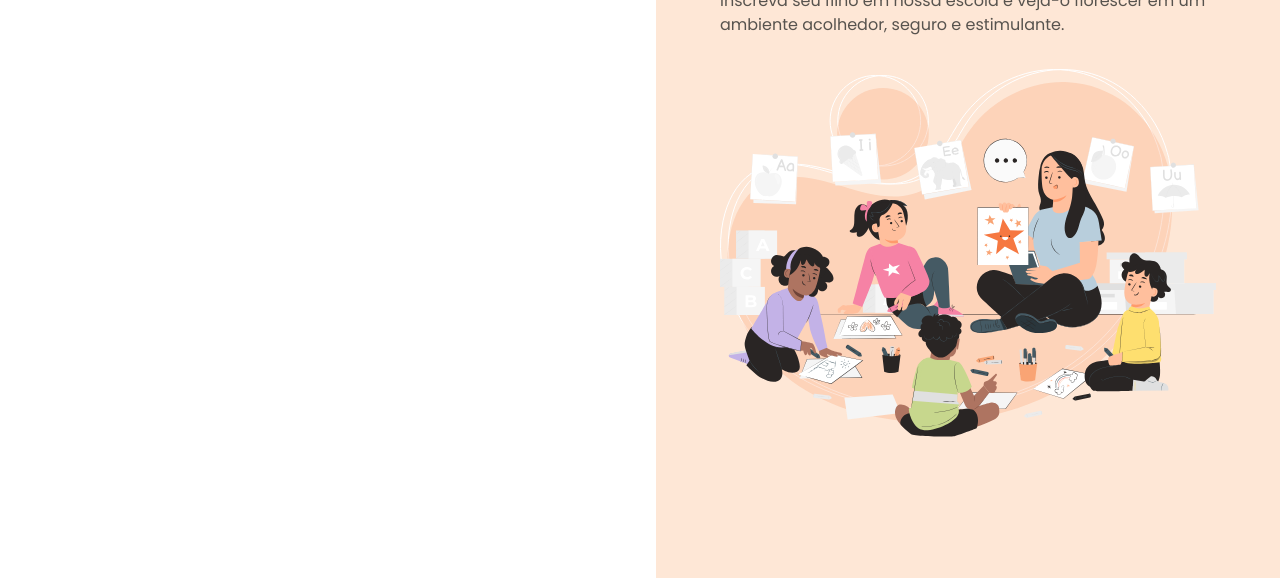
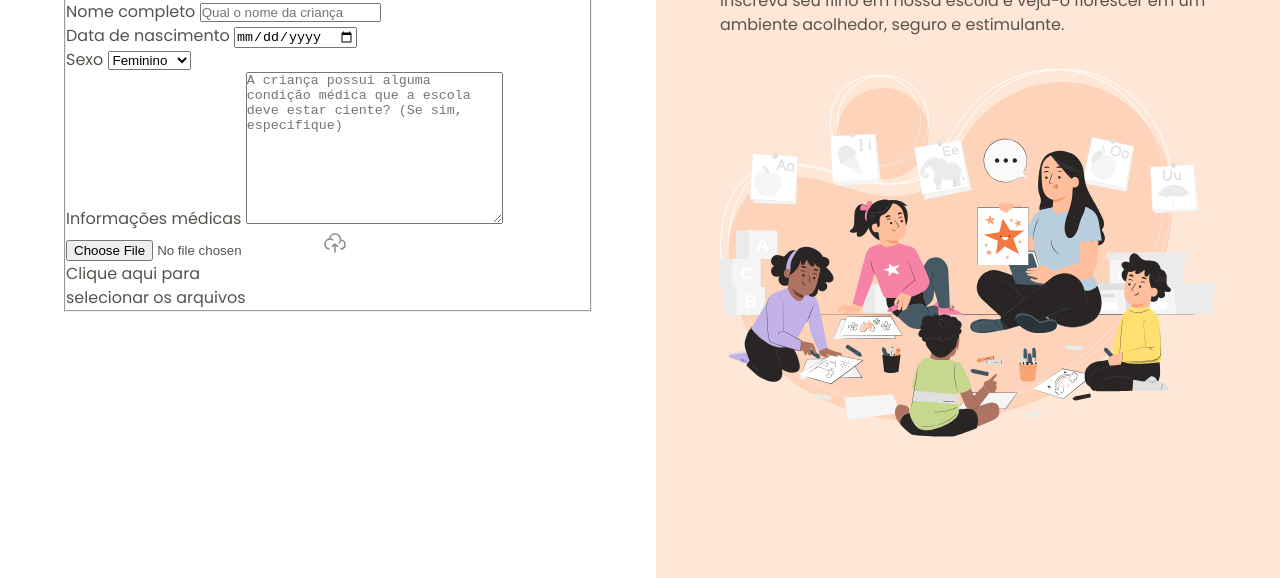
Before and after one commit to KevinDNunes/Formul-rio--de-matr-cula, a plain HTML site: page index.html in a window 1280 px wide. Shown: the part 222-800 px from the top of the page. Drawn offline with Linux system fonts and the light colour scheme.

Commit message:
Iniciando o formulário

```diff
--- a/index.html
+++ b/index.html
@@ -25,6 +25,57 @@
         <h1>Formulário de matrícula</h1>
 
         <p>Preencha os dados abaixo para matricular seu filho na escola de educação infantil Estrelas do Amanhã.</p>
+
+        <form method="post" enctype="multipart/form-data">
+          <fieldset class="child-info">
+            <legend>Informações da criança</legend>
+
+            <div class="input-wrapper">
+              <label for="fullname">Nome completo</label>
+              <input
+              id="fullname"
+              name="fullname"
+              type="text"
+              placeholder="Qual o nome da criança">
+            </div>
+
+            <div class="input-wrapper">
+              <label for="birth">Data de nascimento</label>
+              <input
+              id="birth"
+              name="birth"
+              type="date"
+              lang="pt-br"></div>
+
+              <div class="select-wrapper">
+                <label for="gender">Sexo</label>
+                <select name="gender" id="gender">
+                  <option value="female">Feminino</option>
+                  <option value="male">Masculino</option>
+                  <option value="na">Outro</option>
+                </select>
+
+                <div class="textarea-wrapper">
+                  <label for="medical-info">Informações médicas<label>
+                    <textarea
+                      name="medical-info"
+                      id="medical-info"
+                      cols="30" rows="10"
+                      placeholder="A criança possui alguma condição médica que a escola deve estar ciente? (Se sim, especifique)"
+                    ></textarea>
+                </div>
+
+                <div class="droparea-wrapper">
+                  <input
+                    type="file"
+                    id="birth-file"
+                    name="birth-file">
+                    <img src="assets/icons/cloud-upload.svg" alt="Ícone de nuvem">
+                    <p>Clique aqui para <br> selecionar os arquivos</p>
+                </div>
+
+          </fieldset>
+        </form>
       </div>
     </main>
 
```
